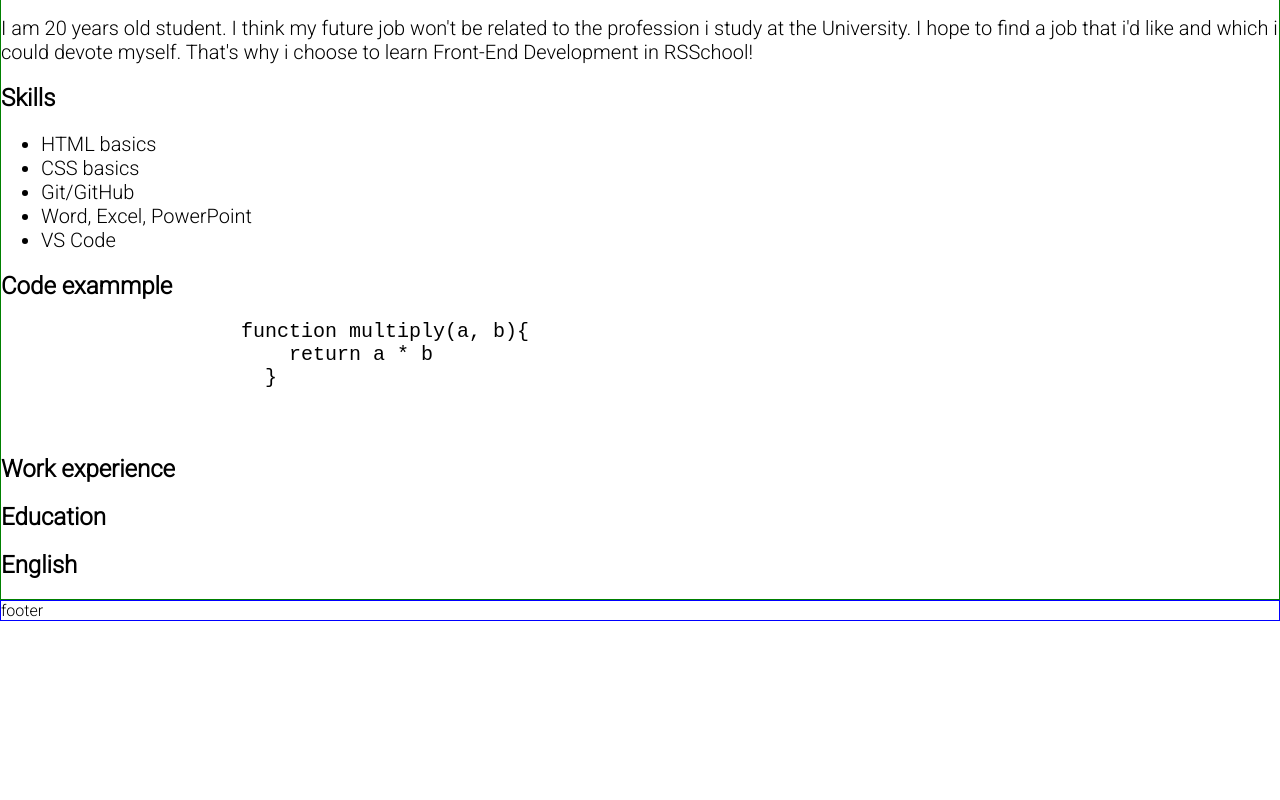
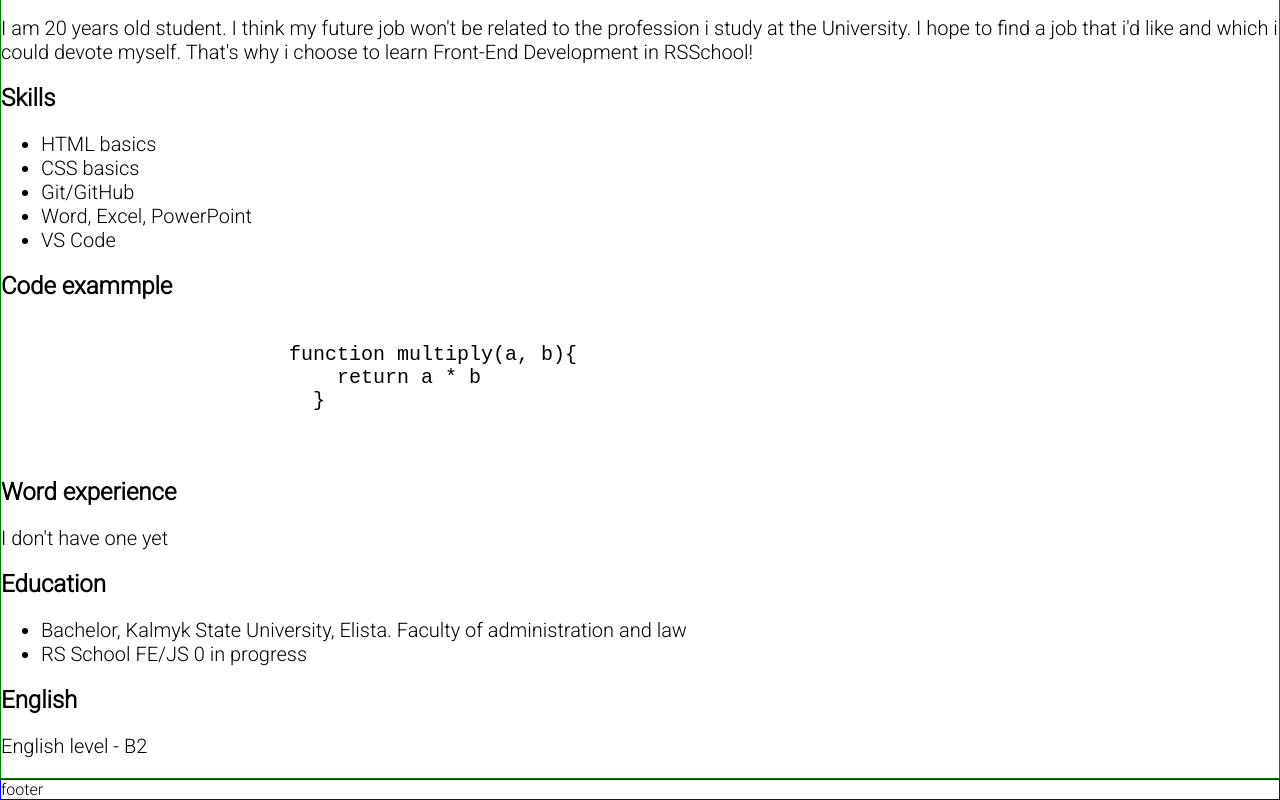
Before and after one commit to Aldar0K/rsschool-cv, a plain HTML site: page index.html in a window 1280 px wide. Shown: the part 663-1463 px from the top of the page. Before the commit the page ends 1284 px from the top, so only its background shows below. Drawn offline with Linux system fonts and the light colour scheme.

Commit message:
feat: add new sections

```diff
--- a/index.html
+++ b/index.html
@@ -38,7 +38,7 @@
 
             <section class="section" id="contacts">
                 <h2 class="section-contacts">Contacts</h2>
-                <ul class="font-for-headings">
+                <ul>
                     <li class="font-for-text">Location: Elista, Russia</li>
                     <li class="font-for-text">Phone: +7-961-543-85-70</li>
                     <li class="font-for-text">Email: aldarokonov@mail.ru</li>
@@ -53,7 +53,7 @@
 
             <section class="section" id="skills">
                 <h2 class="section-skills">Skills</h2>
-                <ul class="font-for-headings">
+                <ul>
                     <li class="font-for-text">HTML basics</li>
                     <li class="font-for-text">CSS basics</li>
                     <li class="font-for-text">Git/GitHub</li>
@@ -65,22 +65,30 @@
             <section class="section" id="code-example">
                 <h2 class="section-code-example">Code exammple</h2>
                 <pre class="font-for-text">
-                    function multiply(a, b){
-                        return a * b
-                      }
-                </з>
+                    <code>
+                        function multiply(a, b){
+                            return a * b
+                          }
+                    </code>
+                </pre>
             </section>
 
             <section class="section" id="work-experience">
-                <h2 class="section-work-experience">Work experience</h2>
+                <h2 class="section-work-experience">Word experience</h2>
+                    <p class="font-for-text">I don't have one yet</p>
             </section>
 
             <section class="section" id="education">
                 <h2 class="section-education">Education</h2>
+                <ul>
+                    <li class="font-for-text">Bachelor, Kalmyk State University, Elista. Faculty of administration and law</li>
+                    <li class="font-for-text">RS School FE/JS 0 in progress</li>
+                </ul>
             </section>
 
             <section class="section" id="english">
                 <h2 class="section-english">English</h2>
+                <p class="font-for-text">English level - B2</p>
             </section>
         </div>
     </main>
--- a/style.css
+++ b/style.css
@@ -1,10 +1,11 @@
 .font-for-headings {
-
+    color: black;
 }
 
 
 .font-for-text {
     font-size: 20px;
+    color: black;
 }
 
 
```
